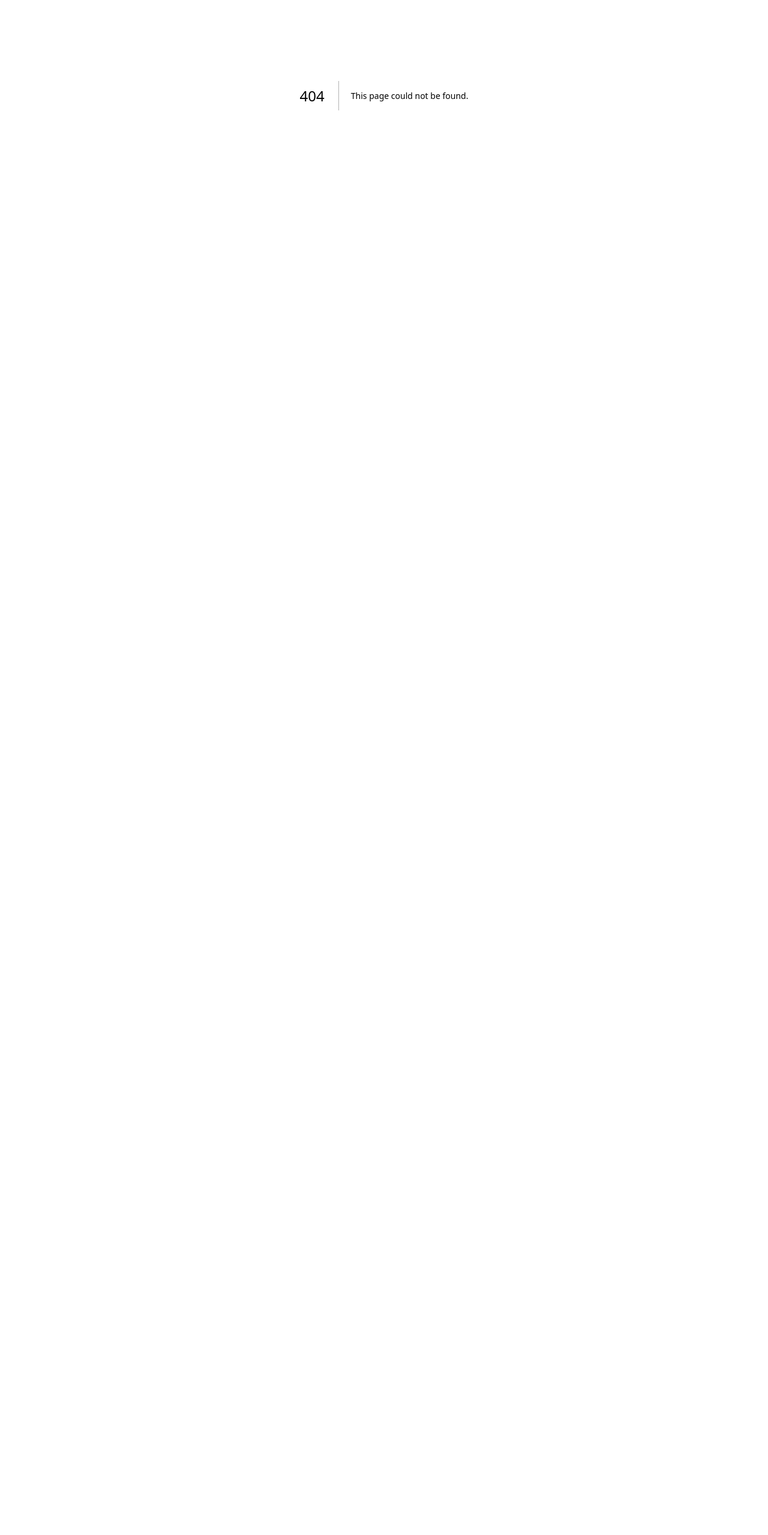
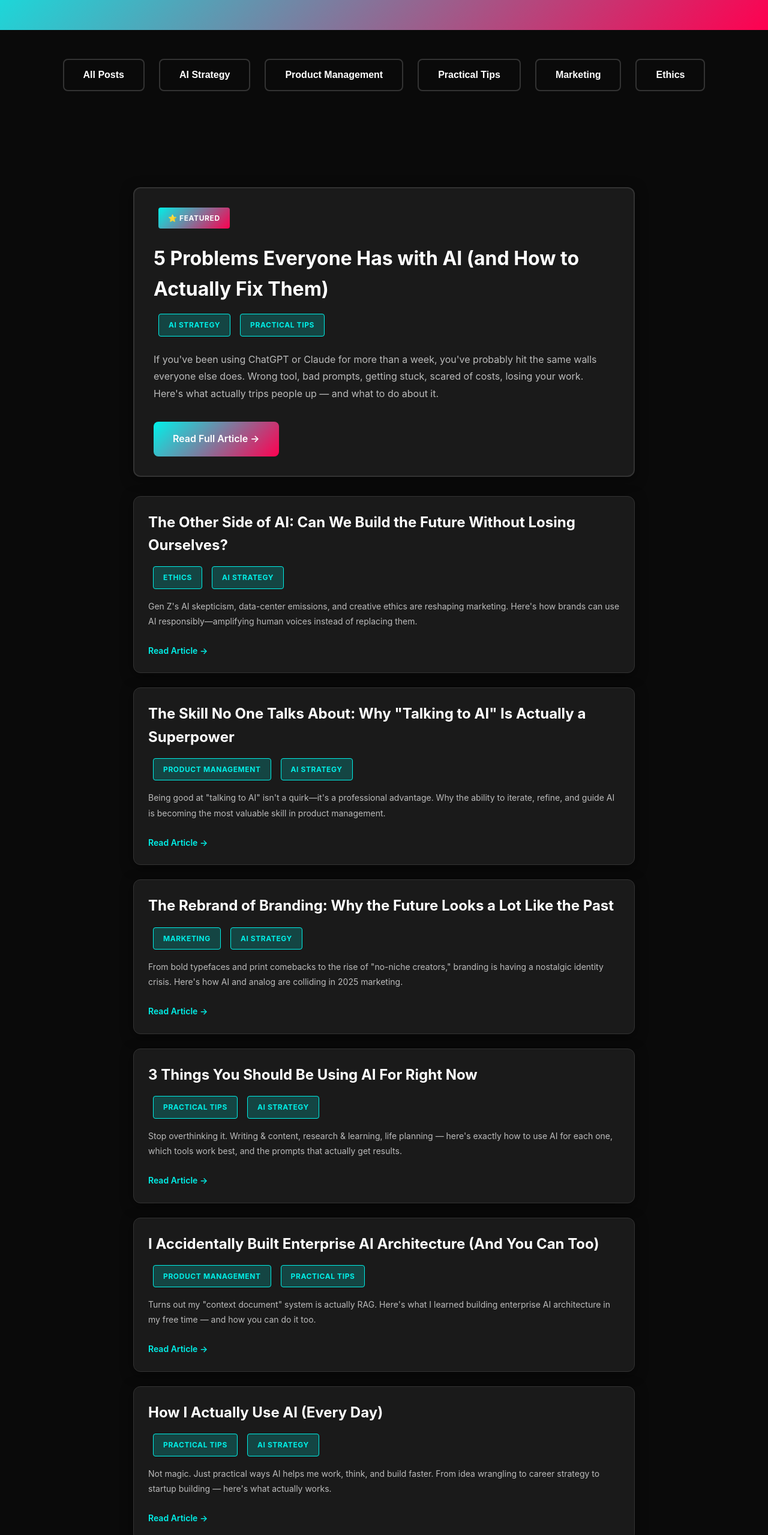
Before and after one commit to givemetheballai-debug/Buildwithjamie, a Next.js app: page /blog in a window 1280 px wide. Before the commit this address had no page. Shown: the part 241-2800 px from the top of the page at 60% size. Before the commit the page ends 800 px from the top, so only its background shows below. Built offline with nearby package versions, Linux system fonts and the light colour scheme.

Commit message:
Add files via upload

```diff
--- /dev/null
+++ b/app/blog/page.js
@@ -0,0 +1,199 @@
+import Navigation from '../../components/Navigation'
+import Footer from '../../components/Footer'
+import Link from 'next/link'
+
+export default function Blog() {
+  return (
+    <>
+      <Navigation />
+
+      {/* Page Header */}
+      <section className="section-hero text-center bg-gradient">
+        <div className="container">
+          <h1 className="text-5xl font-bold mb-sm">Blog</h1>
+          <p className="text-xl">What I'm learning about AI, product strategy, and building businesses</p>
+        </div>
+      </section>
+
+      {/* Filter Tags */}
+      <section className="section-sm bg-secondary">
+        <div className="container">
+          <div className="flex gap-md mb-lg" style={{flexWrap: 'wrap', justifyContent: 'center'}}>
+            <button className="btn btn-outline">All Posts</button>
+            <button className="btn btn-outline">AI Strategy</button>
+            <button className="btn btn-outline">Product Management</button>
+            <button className="btn btn-outline">Practical Tips</button>
+            <button className="btn btn-outline">Marketing</button>
+            <button className="btn btn-outline">Ethics</button>
+          </div>
+        </div>
+      </section>
+
+      {/* Article List */}
+      <section className="section bg-secondary">
+        <div className="container" style={{maxWidth: '900px'}}>
+
+          {/* Featured Article */}
+          <article className="card mb-lg border" style={{padding: '2rem'}}>
+            <span className="badge badge-premium mb-md">⭐ Featured</span>
+
+            <h2 className="text-3xl font-bold mb-sm">
+              5 Problems Everyone Has with AI (and How to Actually Fix Them)
+            </h2>
+
+            <div className="mb-md" style={{display: 'flex', gap: '0.5rem', flexWrap: 'wrap'}}>
+              <span className="badge badge-live">AI Strategy</span>
+              <span className="badge badge-live">Practical Tips</span>
+            </div>
+
+            <p className="text-base mb-lg opacity-70 line-height-relaxed">
+              If you've been using ChatGPT or Claude for more than a week, you've probably hit the same walls everyone else does. Wrong tool, bad prompts, getting stuck, scared of costs, losing your work. Here's what actually trips people up — and what to do about it.
+            </p>
+
+            <Link href="/blog/5-problems" className="btn btn-gradient no-underline">
+              Read Full Article →
+            </Link>
+          </article>
+
+          {/* The Other Side of AI */}
+          <article className="card mb-md" style={{padding: '1.5rem'}}>
+            <h3 className="text-2xl font-bold mb-sm">
+              The Other Side of AI: Can We Build the Future Without Losing Ourselves?
+            </h3>
+
+            <div className="mb-sm" style={{display: 'flex', gap: '0.5rem', flexWrap: 'wrap'}}>
+              <span className="badge badge-live">Ethics</span>
+              <span className="badge badge-live">AI Strategy</span>
+            </div>
+
+            <p className="text-sm mb-md opacity-70 line-height-relaxed">
+              Gen Z's AI skepticism, data-center emissions, and creative ethics are reshaping marketing. Here's how brands can use AI responsibly—amplifying human voices instead of replacing them.
+            </p>
+
+            <Link href="/blog/other-side-of-ai" className="text-cyan font-semibold no-underline text-sm">
+              Read Article →
+            </Link>
+          </article>
+
+          {/* The Skill No One Talks About */}
+          <article className="card mb-md" style={{padding: '1.5rem'}}>
+            <h3 className="text-2xl font-bold mb-sm">
+              The Skill No One Talks About: Why "Talking to AI" Is Actually a Superpower
+            </h3>
+
+            <div className="mb-sm" style={{display: 'flex', gap: '0.5rem', flexWrap: 'wrap'}}>
+              <span className="badge badge-live">Product Management</span>
+              <span className="badge badge-live">AI Strategy</span>
+            </div>
+
+            <p className="text-sm mb-md opacity-70 line-height-relaxed">
+              Being good at "talking to AI" isn't a quirk—it's a professional advantage. Why the ability to iterate, refine, and guide AI is becoming the most valuable skill in product management.
+            </p>
+
+            <Link href="/blog/talking-to-ai" className="text-cyan font-semibold no-underline text-sm">
+              Read Article →
+            </Link>
+          </article>
+
+          {/* The Rebrand of Branding */}
+          <article className="card mb-md" style={{padding: '1.5rem'}}>
+            <h3 className="text-2xl font-bold mb-sm">
+              The Rebrand of Branding: Why the Future Looks a Lot Like the Past
+            </h3>
+
+            <div className="mb-sm" style={{display: 'flex', gap: '0.5rem', flexWrap: 'wrap'}}>
+              <span className="badge badge-live">Marketing</span>
+              <span className="badge badge-live">AI Strategy</span>
+            </div>
+
+            <p className="text-sm mb-md opacity-70 line-height-relaxed">
+              From bold typefaces and print comebacks to the rise of "no-niche creators," branding is having a nostalgic identity crisis. Here's how AI and analog are colliding in 2025 marketing.
+            </p>
+
+            <Link href="/blog/rebrand-of-branding" className="text-cyan font-semibold no-underline text-sm">
+              Read Article →
+            </Link>
+          </article>
+
+          {/* 3 Things You Should Be Using AI For */}
+          <article className="card mb-md" style={{padding: '1.5rem'}}>
+            <h3 className="text-2xl font-bold mb-sm">
+              3 Things You Should Be Using AI For Right Now
+            </h3>
+
+            <div className="mb-sm" style={{display: 'flex', gap: '0.5rem', flexWrap: 'wrap'}}>
+              <span className="badge badge-live">Practical Tips</span>
+              <span className="badge badge-live">AI Strategy</span>
+            </div>
+
+            <p className="text-sm mb-md opacity-70 line-height-relaxed">
+              Stop overthinking it. Writing & content, research & learning, life planning — here's exactly how to use AI for each one, which tools work best, and the prompts that actually get results.
+            </p>
+
+            <Link href="/blog/3-things" className="text-cyan font-semibold no-underline text-sm">
+              Read Article →
+            </Link>
+          </article>
+
+          {/* Context Doc */}
+          <article className="card mb-md" style={{padding: '1.5rem'}}>
+            <h3 className="text-2xl font-bold mb-sm">
+              I Accidentally Built Enterprise AI Architecture (And You Can Too)
+            </h3>
+
+            <div className="mb-sm" style={{display: 'flex', gap: '0.5rem', flexWrap: 'wrap'}}>
+              <span className="badge badge-live">Product Management</span>
+              <span className="badge badge-live">Practical Tips</span>
+            </div>
+
+            <p className="text-sm mb-md opacity-70 line-height-relaxed">
+              Turns out my "context document" system is actually RAG. Here's what I learned building enterprise AI architecture in my free time — and how you can do it too.
+            </p>
+
+            <Link href="/blog/context-doc" className="text-cyan font-semibold no-underline text-sm">
+              Read Article →
+            </Link>
+          </article>
+
+          {/* How I Use AI */}
+          <article className="card mb-md" style={{padding: '1.5rem'}}>
+            <h3 className="text-2xl font-bold mb-sm">
+              How I Actually Use AI (Every Day)
+            </h3>
+
+            <div className="mb-sm" style={{display: 'flex', gap: '0.5rem', flexWrap: 'wrap'}}>
+              <span className="badge badge-live">Practical Tips</span>
+              <span className="badge badge-live">AI Strategy</span>
+            </div>
+
+            <p className="text-sm mb-md opacity-70 line-height-relaxed">
+              Not magic. Just practical ways AI helps me work, think, and build faster. From idea wrangling to career strategy to startup building — here's what actually works.
+            </p>
+
+            <Link href="/blog/how-i-use-ai" className="text-cyan font-semibold no-underline text-sm">
+              Read Article →
+            </Link>
+          </article>
+
+          {/* Medium CTA */}
+          <div className="card text-center mt-lg" style={{padding: '2rem'}}>
+            <h3 className="text-2xl font-bold mb-md">More on Medium</h3>
+            <p className="text-base opacity-70 mb-lg">
+              Check out my writing on Medium where I share stories about AI, career pivots, and building things.
+            </p>
+            <a
+              href="https://jamiewilliamswrites.medium.com"
+              target="_blank"
+              rel="noopener noreferrer"
+              className="btn btn-outline no-underline"
+            >
+              Read on Medium →
+            </a>
+          </div>
+        </div>
+      </section>
+
+      <Footer />
+    </>
+  )
+}
```
